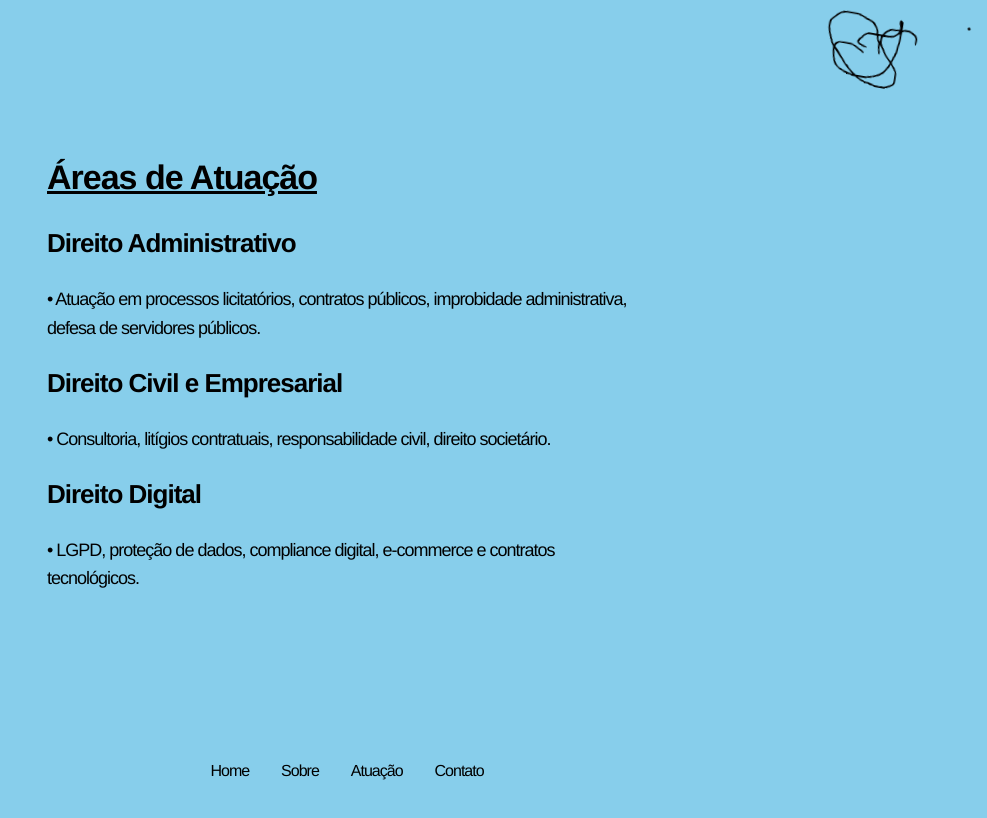
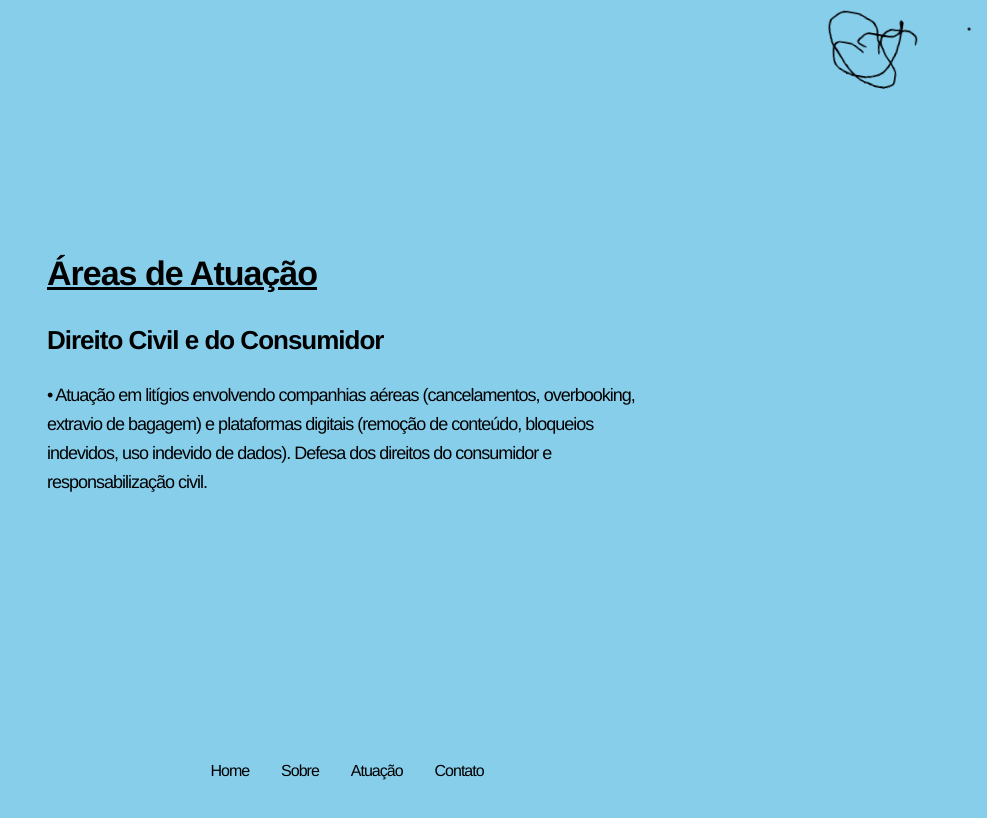
Before and after one commit to guerrinharj/strobel-advogados-front, a React (Create React App) app: page /areas-de-atuacao in a window 1280 px wide. Shown: the top 818 px of the page, without its empty margins (293-1280 px from the left). Built offline with nearby package versions, Linux system fonts and the light colour scheme.

Commit message:
fixed contact height

```diff
--- a/src/pages/AtuacaoPage.js
+++ b/src/pages/AtuacaoPage.js
@@ -56,24 +56,18 @@ export default function AtuacaoPage() {
                     </h1>
 
                     <h2 style={{ fontSize: isMobile ? '18px' : '26px' }}>
-                        Direito Administrativo
+                        Direito Civil e do Consumidor
                     </h2>
                     <p style={{ fontSize: isMobile ? '16px' : '18px', lineHeight: '1.6' }}>
-                        • Atuação em processos licitatórios, contratos públicos, improbidade administrativa, defesa de servidores públicos.
-                    </p>
+                        • Atuação em litígios envolvendo companhias aéreas (cancelamentos, overbooking, extravio de bagagem) e plataformas digitais (remoção de conteúdo, bloqueios indevidos, uso indevido de dados). Defesa dos direitos do consumidor e responsabilização civil.
 
-                    <h2 style={{ fontSize: isMobile ? '18px' : '26px' }}>
-                        Direito Civil e Empresarial
-                    </h2>
-                    <p style={{ fontSize: isMobile ? '16px' : '18px', lineHeight: '1.6' }}>
-                        • Consultoria, litígios contratuais, responsabilidade civil, direito societário.
-                    </p>
 
-                    <h2 style={{ fontSize: isMobile ? '18px' : '26px' }}>
-                        Direito Digital
-                    </h2>
-                    <p style={{ fontSize: isMobile ? '16px' : '18px', lineHeight: '1.6' }}>
-                        • LGPD, proteção de dados, compliance digital, e-commerce e contratos tecnológicos.
+
+
+
+
+
+
                     </p>
 
                 </div>
```
